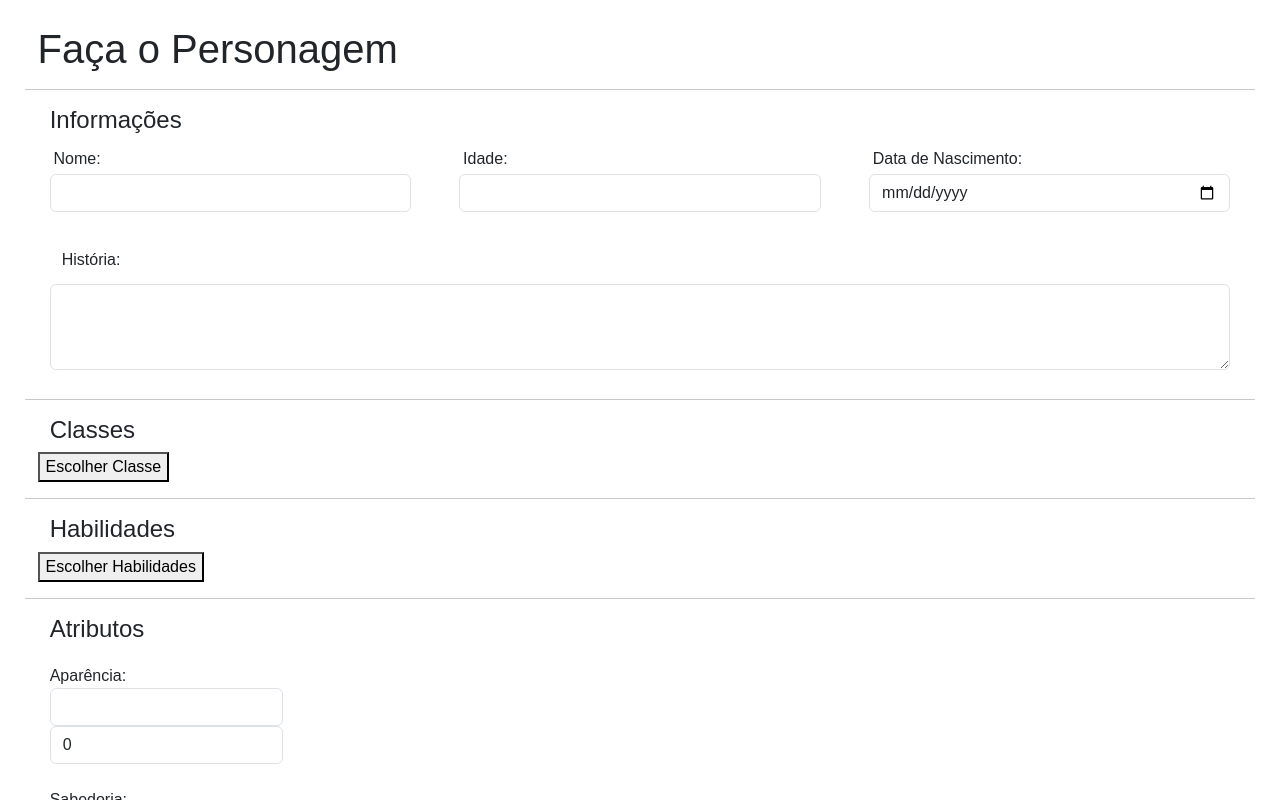
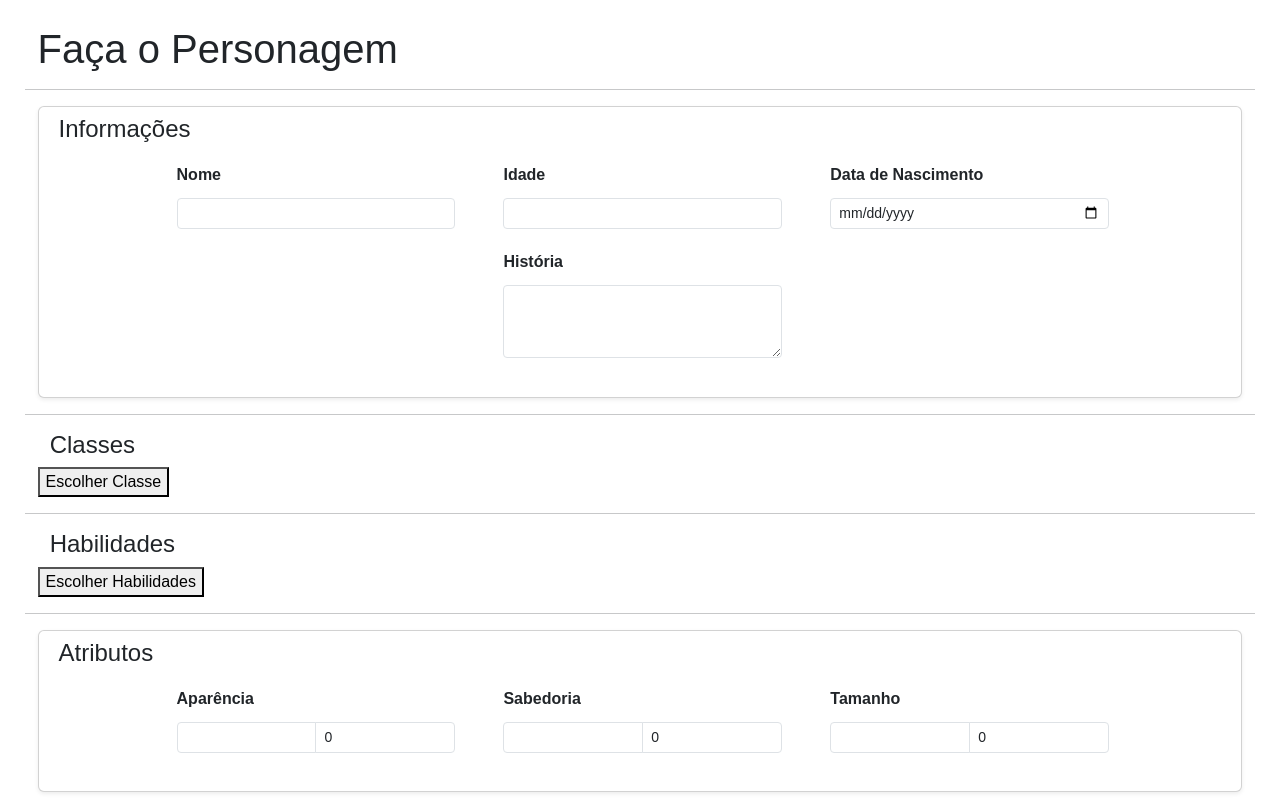
Before and after one commit to brasilicioh/ACC, a React (Vite) app in the folder site/: page / in a window 1280 px wide. Both pictures are taken after a click on the button "Criar Personagem". Shown: the top 800 px of the page. Built offline with nearby package versions, Linux system fonts and the light colour scheme.

Commit message:
esrtuturação das entradas

```diff
--- a/site/src/Entradas.jsx
+++ b/site/src/Entradas.jsx
@@ -3,67 +3,82 @@ import { MostrarAdicional } from "./Adicionais.jsx";
 import { useEffect, useState } from "react";
 import buffs from "./adicionais.json";
 
-export function BasicInformation({ info, setInfo, settarValores }) {
+function useOverflowBlock(isActive) {
+  useEffect(() => {
+    document.body.style.overflow = isActive ? "hidden" : "auto";
+  }, [isActive]);
+}
+
+function EntradaInputs({ name, label, value, setValue, valueBuff, setValueBuff, settarValores, type = "number" }) {
   return (
-        <div>
-            <h4>Informações</h4>
-            <div className="row">
-                <div className="col">
-                    <label>Nome:</label>
-                    <input className="form-control" name="nome" value={info.nome} onChange={e => settarValores(e, setInfo)} type="text" />
-                </div>
-                <div className="col">
-                    <label>Idade:</label>
-                    <input className="form-control" name="idade" value={info.idade} onChange={e => settarValores(e, setInfo)} type="number" />
-                </div>
-                <div className="col">
-                    <label>Data de Nascimento:</label>
-                    <input className="form-control" name="nascimento" value={info.nascimento} onChange={e => settarValores(e, setInfo)} type="date" />
-                </div>
-            </div>
-            <div className="row">
-                <div className="col">
-                    <label>História:</label>
-                    <textarea className="form-control" name="historia" value={info.historia} onChange={e => settarValores(e, setInfo)} rows={3} />
-                </div>
+    <div className="col-12 col-md-3 mb-3">
+      <label htmlFor={name} className="form-label fw-bold">{label}</label>
+      <div className="input-group input-group-sm">
+        {name == "historia" ? (
+          <textarea
+            className="form-control" name={name}
+            onChange={(e) => settarValores(e, setValue)}
+            value={value} rows={3}
+          />
+        ) : name == "sorte" ? (
+          <>
+            <p>{value}</p><button onClick={setValue}>3d4+2</button>
+          </>
+        ) : (
+          <input
+            className="form-control" name={name} value={value}
+            onChange={(e) => settarValores(e, setValue)}
+            type={type} min="0" step="1"
+          />
+        )}
+        {valueBuff == undefined ? null : (
+          <input
+            className="form-control" name={name} value={valueBuff}
+            onChange={(e) => settarValores(e, setValueBuff)}
+            type="number" step="1"
+          />
+        )}
       </div>
     </div>
   );
 }
 
-export function Habilidade({ habilidades, setHabilidade }) {
-    const [showHabilidade, setShowHabilidade] = useState(false);
-
-    useEffect(() => {
-        document.body.style.overflow = showHabilidade ? "hidden" : "auto"
-    });
-
+export function BasicInformation({ info, setInfo, settarValores }) {
   return (
-        <div id="habilidade">
-            <h4>Habilidades</h4>
-            <button onClick={() => setShowHabilidade(true)}>Escolher Habilidades</button>
-            {showHabilidade ? (
-                <div className="popUp">
-                    <div className="container">
-                        <div className="sticky-top d-flex justify-content-between align-items-center">
-                            {habilidades.length > 0 ? <h4>Habilidades escolhidas: {habilidades.join(", ")}</h4> : <h4>Nenhuma Habilidade escolhida</h4>}
-                            <span onClick={() => setShowHabilidade(false)} className="close">&times;</span>
+    <div className="card p-2 shadow-sm">
+      <h4 className="mb-3">Informações</h4>
+      <div className="row justify-content-center">
+        <EntradaInputs
+          name={"nome"}
+          label={"Nome"}
+          value={info.nome}
+          setValue={setInfo}
+          settarValores={settarValores}
+          type={"text"}
+        />
+        <EntradaInputs
+          name={"idade"}
+          label={"Idade"}
+          value={info.idade}
+          setValue={setInfo}
+          settarValores={settarValores}
+        />
+        <EntradaInputs
+          name={"nascimento"}
+          label={"Data de Nascimento"}
+          value={info.nascimento}
+          setValue={setInfo}
+          settarValores={settarValores}
+          type={"date"}
+        />
+        <EntradaInputs
+          name={"historia"}
+          label={"História"}
+          value={info.historia}
+          setValue={setInfo}
+          settarValores={settarValores}
+        />
       </div>
-                        <MostrarAdicional isClasseHabili={"Habilidade"} adicionais={habilidades} setAdicionais={setHabilidade} />
-                    </div>
-                </div>
-            ) : (
-                <div className="row row-cols-2 row-cols-sm-3 row-cols-md-4 row-cols-lg-6 g-0">
-                    {habilidades.map((key) => (
-                        <div className="col" key={key}>
-                            <small className="d-block p-2 border rounded h-100">
-                                <h4>{key}</h4>
-                                <p>{buffs["habilidades"][key]}</p>
-                            </small>
-                        </div>
-                    ))}
-                </div>
-            )}
     </div>
   );
 }
@@ -72,9 +87,7 @@ export function Classe({ classe, setClasse, especialidades, setEspecialidade })
   const [showClasse, setShowClasse] = useState(false);
   const [showEspecialidade, setShowEspecialidade] = useState(false);
 
-    useEffect(() => {
-        document.body.style.overflow = (showClasse || showEspecialidade) ? "hidden" : "auto"
-    });
+  useOverflowBlock(showClasse || showEspecialidade);
 
   return (
     <>
@@ -85,10 +98,19 @@ export function Classe({ classe, setClasse, especialidades, setEspecialidade })
           <div className="popUp">
             <div className="container">
               <div className="sticky-top d-flex justify-content-between align-items-center">
-                                {classe != "" ? <h4>Classe escolhida: {classe.concat(".")}</h4> : <h4>Nenhuma Classe escolhida</h4>}
+                {classe != "" ? (
+                  <h4>Classe escolhida: {classe.concat(".")}</h4>
+                ) : (
+                  <h4>Nenhuma Classe escolhida</h4>
+                )}
                 <span onClick={() => setShowClasse(false)} className="close">&times;</span>
               </div>
-                            <MostrarAdicional isClasseHabili={"Classe"} adicionais={classe} setAdicionais={setClasse} setEspeci={setEspecialidade} />
+              <MostrarAdicional
+                strName={"Classe"}
+                adicionais={classe}
+                setAdicionais={setClasse}
+                setEspeci={setEspecialidade}
+              />
             </div>
           </div>
         ) : classe == "" ? null : (
@@ -102,9 +124,7 @@ export function Classe({ classe, setClasse, especialidades, setEspecialidade })
           </div>
         )}
       </div>
-            {classe === "" || classe === "Sem Classe" ? (
-                null
-            ) : (
+      {classe === "" || classe === "Sem Classe" || showClasse ? null : (
         <div id="especialidades">
           <h4>Especialidades</h4>
           <button onClick={() => setShowEspecialidade(true)}>Escolher Especialidade</button>
@@ -112,10 +132,19 @@ export function Classe({ classe, setClasse, especialidades, setEspecialidade })
             <div className="popUp">
               <div className="container">
                 <div className="sticky-top d-flex justify-content-between align-items-center">
-                                    {especialidades.length > 0 ? <h4>Habilidades escolhidas: {especialidades.join(", ")}</h4> : <h4>Nenhuma Especialidade Escolhida</h4>}
-                                    <span onClick={() => setShowEspecialidade(false)} className="close">&times;</span>
+                  {especialidades.length > 0 ? (
+                    <h4>Habilidades escolhidas: {especialidades.join(", ")}</h4>
+                  ) : (
+                    <h4>Nenhuma Especialidade Escolhida</h4>
+                  )}
+                  <span onClick={() => setShowEspecialidade(false)} className="close" >&times;</span>
                 </div>
-                                <MostrarAdicional isClasseHabili={"Especialidade"} adicionais={especialidades} setAdicionais={setEspecialidade} classeEspeci={classe} />
+                <MostrarAdicional
+                  strName={"Especialidade"}
+                  adicionais={especialidades}
+                  setAdicionais={setEspecialidade}
+                  classeEspeci={classe}
+                />
               </div>
             </div>
           ) : (
@@ -136,61 +165,193 @@ export function Classe({ classe, setClasse, especialidades, setEspecialidade })
   );
 }
 
+export function Habilidade({ habilidades, setHabilidade }) {
+  const [showHabilidade, setShowHabilidade] = useState(false);
+
+  useOverflowBlock(showHabilidade);
+
+  return (
+    <div id="habilidade">
+      <h4>Habilidades</h4>
+      <button onClick={() => setShowHabilidade(true)}>Escolher Habilidades</button>
+      {showHabilidade ? (
+        <div className="popUp">
+          <div className="container">
+            <div className="sticky-top d-flex justify-content-between align-items-center">
+              {habilidades.length > 0 ? (
+                <h4>Habilidades escolhidas: {habilidades.join(", ")}</h4>
+              ) : (
+                <h4>Nenhuma Habilidade escolhida</h4>
+              )}
+              <span onClick={() => setShowHabilidade(false)} className="close">&times;</span>
+            </div>
+            <MostrarAdicional
+              strName={"Habilidade"}
+              adicionais={habilidades}
+              setAdicionais={setHabilidade}
+            />
+          </div>
+        </div>
+      ) : (
+        <div className="row row-cols-2 row-cols-sm-3 row-cols-md-4 row-cols-lg-6 g-0">
+          {habilidades.map((key) => (
+            <div className="col" key={key}>
+              <small className="d-block p-2 border rounded h-100">
+                <h4>{key}</h4>
+                <p>{buffs["habilidades"][key]}</p>
+              </small>
+            </div>
+          ))}
+        </div>
+      )}
+    </div>
+  );
+}
+
 export function Atributos({ atributos, setAtributos, buffs, setBuffs, settarValores }) {
   return (
-        <div className="form-group">
-            <h4>Atributos</h4>
-
-            <label>Aparência: <input className="form-control" name="aparencia" value={atributos.aparencia} onChange={e => settarValores(e, setAtributos)} type="number" />
-            <input className="form-control" name="aparencia" value={buffs.aparencia} onChange={e => settarValores(e, setBuffs)} type="number" /></label><br />
-
-            <label>Sabedoria: <input className="form-control" name="sabedoria" value={atributos.sabedoria} onChange={e => settarValores(e, setAtributos)} type="number" />
-            <input className="form-control" name="sabedoria" value={buffs.sabedoria} onChange={e => settarValores(e, setBuffs)} type="number" /></label><br />
-
-            <label>Tamanho: <input className="form-control" name="tamanho" value={atributos.tamanho} onChange={e => settarValores(e, setAtributos)} type="number" />
-            <input className="form-control" name="tamanho" value={buffs.tamanho} onChange={e => settarValores(e, setBuffs)} type="number" /></label><br />
-            {atributos.tamanho && <span>{`1d${4+2*(Number(atributos.tamanho)+Number(buffs.tamanho))}`}</span>}<br />
+    <div className="card p-2 shadow-sm">
+      <h4 className="mb-3">Atributos</h4>
+      <div className="row justify-content-center">
+        <EntradaInputs
+          name="aparencia"
+          label="Aparência"
+          value={atributos.aparencia}
+          setValue={setAtributos}
+          valueBuff={buffs.aparencia}
+          setValueBuff={setBuffs}
+          settarValores={settarValores}
+        />
+        <EntradaInputs
+          name="sabedoria"
+          label="Sabedoria"
+          value={atributos.sabedoria}
+          setValue={setAtributos}
+          valueBuff={buffs.sabedoria}
+          setValueBuff={setBuffs}
+          settarValores={settarValores}
+        />
+        <EntradaInputs
+          name="tamanho"
+          label="Tamanho"
+          value={atributos.tamanho}
+          setValue={setAtributos}
+          valueBuff={buffs.tamanho}
+          setValueBuff={setBuffs}
+          settarValores={settarValores}
+        />
+        {atributos.tamanho.toString() !== "" && (
+          <p>{`1d${4 + 2 * (Number(atributos.tamanho) + Number(buffs.tamanho))}`}</p>
+        )}
+      </div>
     </div>
   );
 }
 
 export function Pericias({ pericias, setPericias, buffs, setBuffs, settarValores, definirSorte }) {
   return (
-        <div className="form-group">
-            <h4>Perícias</h4>
-
-            <label>Destreza: <input className="form-control" name="destreza" value={pericias.destreza} onChange={e => settarValores(e, setPericias)} type="number" />
-            <input className="form-control" name="destreza" value={buffs.destreza} onChange={e => settarValores(e, setBuffs)} type="number" /></label><br />
-
-            <label>Força: <input className="form-control" name="forca" value={pericias.forca} onChange={e => settarValores(e, setPericias)} type="number" />
-            <input className="form-control" name="forca" value={buffs.forca} onChange={e => settarValores(e, setBuffs)} type="number" /></label><br />
-
-            <label>Intelecto: <input className="form-control" name="intelecto" value={pericias.intelecto} onChange={e => settarValores(e, setPericias)} type="number" />
-            <input className="form-control" name="intelecto" value={buffs.intelecto} onChange={e => settarValores(e, setBuffs)} type="number" /></label><br />
-
-            <label>Lábia: <input className="form-control" name="labia" value={pericias.labia} onChange={e => settarValores(e, setPericias)} type="number" />
-            <input className="form-control" name="labia" value={buffs.labia} onChange={e => settarValores(e, setBuffs)} type="number" /></label><br />
-
-            <label>Percepção: <input className="form-control" name="percepcao" value={pericias.percepcao} onChange={e => settarValores(e, setPericias)} type="number" />
-            <input className="form-control" name="percepcao" value={buffs.percepcao} onChange={e => settarValores(e, setBuffs)} type="number" /></label><br />
-
-            <label>Poder: <input className="form-control" name="poder" value={pericias.poder} onChange={e => settarValores(e, setPericias)} type="number" />
-            <input className="form-control" name="poder" value={buffs.poder} onChange={e => settarValores(e, setBuffs)} type="number" /></label><br />
-
-            <label>Precisão: <input className="form-control" name="precisao" value={pericias.precisao} onChange={e => settarValores(e, setPericias)} type="number" />
-            <input className="form-control" name="precisao" value={buffs.precisao} onChange={e => settarValores(e, setBuffs)} type="number" /></label><br />
-
-            <label>Psicologia: <input className="form-control" name="psicologia" value={pericias.psicologia} onChange={e => settarValores(e, setPericias)} type="number" />
-            <input className="form-control" name="psicologia" value={buffs.psicologia} onChange={e => settarValores(e, setBuffs)} type="number" /></label><br />
-
-            <label>Técnica: <input className="form-control" name="tecnica" value={pericias.tecnica} onChange={e => settarValores(e, setPericias)} type="number" />
-            <input className="form-control" name="tecnica" value={buffs.tecnica} onChange={e => settarValores(e, setBuffs)} type="number" /></label><br />
-
-            <label>Vigor: <input className="form-control" name="vigor" value={pericias.vigor} onChange={e => settarValores(e, setPericias)} type="number" />
-            <input className="form-control" name="vigor" value={buffs.vigor} onChange={e => settarValores(e, setBuffs)} type="number" /></label><br />
-
-            <label>Sorte: <span>{pericias.sorte} </span><button id="btnSorte" onClick={definirSorte}>3d4+2</button>
-            <input className="form-control" name="sorte" value={buffs.sorte} onChange={e => settarValores(e, setBuffs)} type="number" /></label><br />
+    <div className="card p-2 shadow-sm">
+      <h4 className="mb-3">Perícias</h4>
+      <div className="row justify-content-center">
+        <EntradaInputs
+          name="destreza"
+          label="Destreza"
+          value={pericias.destreza}
+          setValue={setPericias}
+          valueBuff={buffs.destreza}
+          setValueBuff={setBuffs}
+          settarValores={settarValores}
+        />
+        <EntradaInputs
+          name="forca"
+          label="Força"
+          value={pericias.forca}
+          setValue={setPericias}
+          valueBuff={buffs.forca}
+          setValueBuff={setBuffs}
+          settarValores={settarValores}
+        />
+        <EntradaInputs
+          name="intelecto"
+          label="Intelecto"
+          value={pericias.intelecto}
+          setValue={setPericias}
+          valueBuff={buffs.intelecto}
+          setValueBuff={setBuffs}
+          settarValores={settarValores}
+        />
+        <EntradaInputs
+          name="labia"
+          label="Lábia"
+          value={pericias.labia}
+          setValue={setPericias}
+          valueBuff={buffs.labia}
+          setValueBuff={setBuffs}
+          settarValores={settarValores}
+        />
+        <EntradaInputs
+          name="percepcao"
+          label="Percepção"
+          value={pericias.percepcao}
+          setValue={setPericias}
+          valueBuff={buffs.percepcao}
+          setValueBuff={setBuffs}
+          settarValores={settarValores}
+        />
+        <EntradaInputs
+          name="poder"
+          label="Poder"
+          value={pericias.poder}
+          setValue={setPericias}
+          valueBuff={buffs.poder}
+          setValueBuff={setBuffs}
+          settarValores={settarValores}
+        />
+        <EntradaInputs
+          name="precisao"
+          label="Precisão"
+          value={pericias.precisao}
+          setValue={setPericias}
+          valueBuff={buffs.precisao}
+          setValueBuff={setBuffs}
+          settarValores={settarValores}
+        />
+        <EntradaInputs
+          name="psicologia"
+          label="Psicologia"
+          value={pericias.psicologia}
+          setValue={setPericias}
+          valueBuff={buffs.psicologia}
+          setValueBuff={setBuffs}
+          settarValores={settarValores}
+        />
+        <EntradaInputs
+          name="tecnica"
+          label="Técnica"
+          value={pericias.tecnica}
+          setValue={setPericias}
+          valueBuff={buffs.tecnica}
+          setValueBuff={setBuffs}
+          settarValores={settarValores}
+        />
+        <EntradaInputs
+          name="vigor"
+          label="Vigor"
+          value={pericias.vigor}
+          setValue={setPericias}
+          valueBuff={buffs.vigor}
+          setValueBuff={setBuffs}
+          settarValores={settarValores}
+        />
+        <EntradaInputs
+          name="sorte"
+          label="Sorte"
+          value={pericias.sorte}
+          setValue={definirSorte}
+          valueBuff={buffs.sorte}
+          setValueBuff={setBuffs}
+        />
+      </div>
     </div>
   );
 }
--- a/site/src/MainPage.jsx
+++ b/site/src/MainPage.jsx
@@ -1,12 +1,6 @@
 import { useState } from "react";
 import Ficha from "./LayoutFicha.jsx";
-import {
-  BasicInformation,
-  Habilidade,
-  Classe,
-  Atributos,
-  Pericias
-} from "./Entradas.jsx";
+import { BasicInformation, Habilidade, Classe, Atributos, Pericias } from "./Entradas.jsx";
 
 function CriarCharacter() {
   const [info, setInfo] = useState({
@@ -59,11 +53,17 @@ function CriarCharacter() {
   const [concluido, setConcluido] = useState(false);
 
   const settarValores = (element, setter) => {
-    const { name, value, type } = element.target;
-    setter((prev) => ({
-      ...prev,
-      [name]: value === "" ? "" : type === "number" ? Number(value) : value,
-    }));
+    const { name, value, type, min } = element.target;
+    let finalValue = value;
+
+    if (type === "number" && value !== "") {
+      finalValue = Number(value) - (Number(value) % 1);
+      if (min !== undefined && finalValue < Number(min)) {
+        finalValue = Number(min);
+      }
+    }
+
+    setter((prev) => ({ ...prev, [name]: finalValue }));
   };
 
   const handleConcluir = () => {
```
Also changed, not shown: site/src/Adicionais.jsx (+30 -22 lines), site/src/LayoutFicha.jsx (+11 -1 lines). Lines whose indentation alone changed are shown as unchanged.
